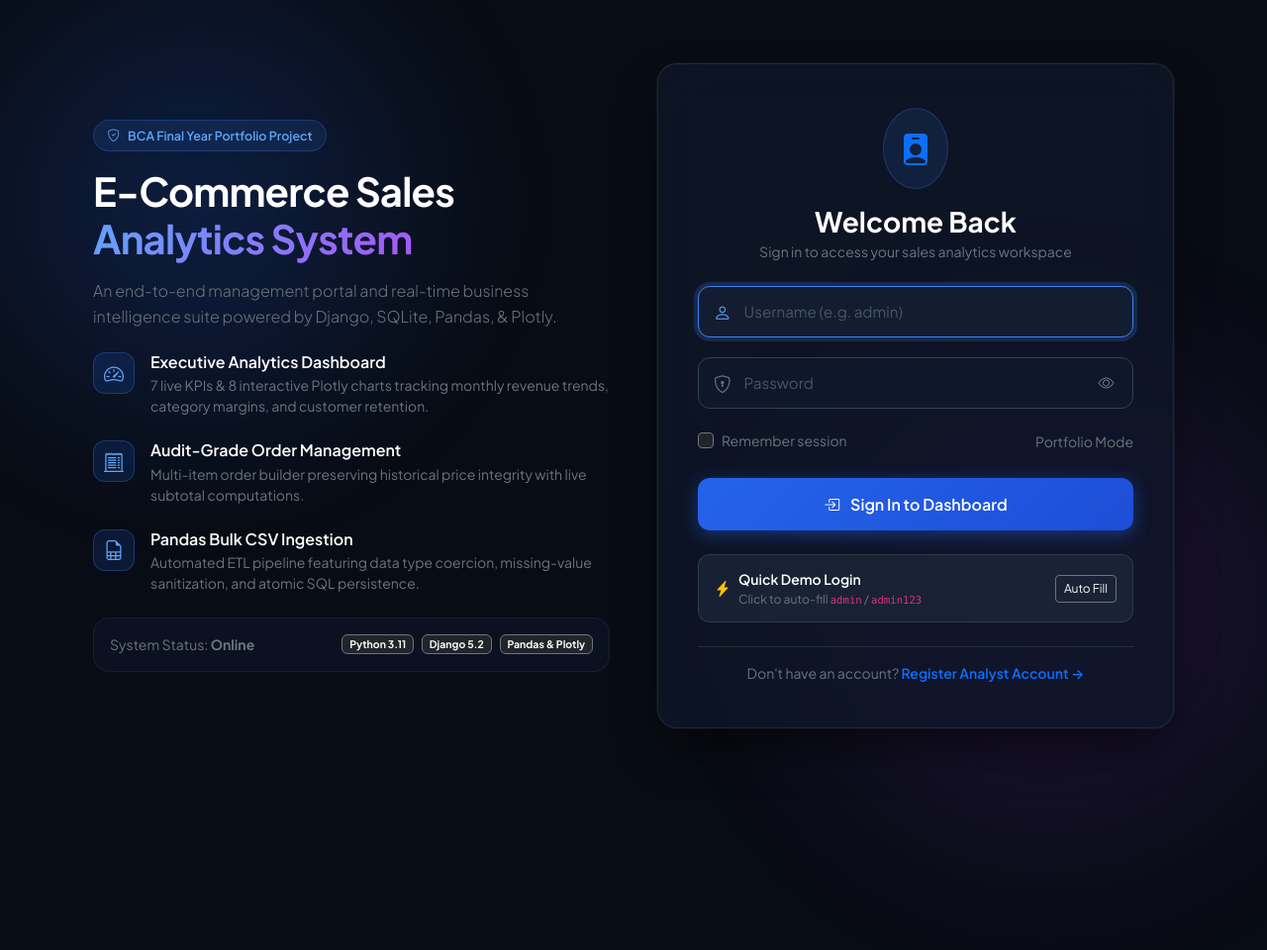
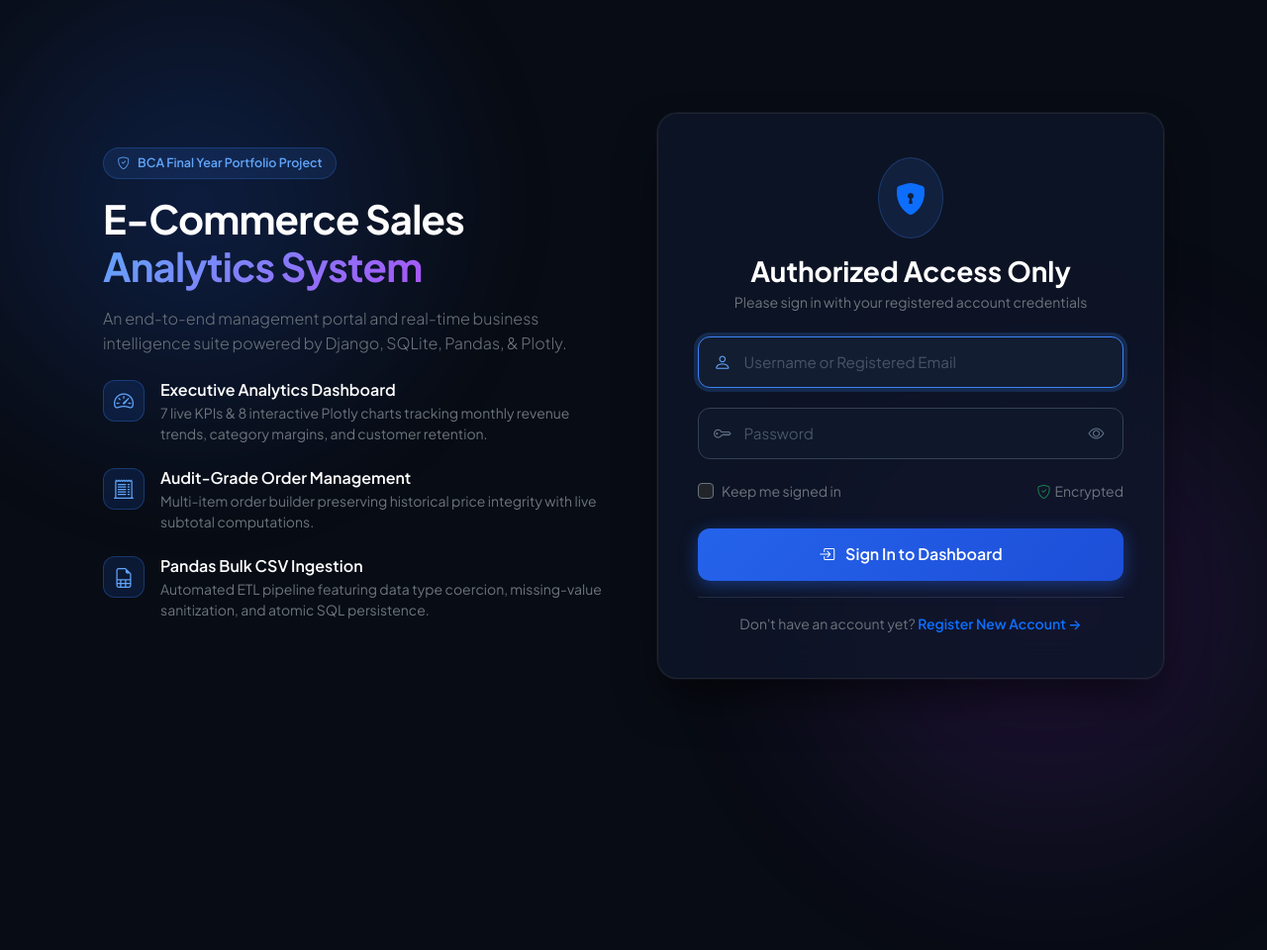
Before and after one commit to adipat/SalesPulse, a Django app: page /login/ in a window 1280 px wide; the page is wider, and only the part inside the window is pictured. Shown: that part at 99% size. Run offline with Django 5.2, Linux system fonts and the light colour scheme.

Commit message:
feat(auth): add explicit account existence verification, register CTA, and remove demo chips

```diff
--- a/core/templates/core/auth/login.html
+++ b/core/templates/core/auth/login.html
@@ -16,12 +16,11 @@
     <style>
         :root {
             --bg-dark: #080c14;
-            --card-dark: rgba(15, 23, 42, 0.75);
+            --card-dark: rgba(15, 23, 42, 0.78);
             --card-border: rgba(255, 255, 255, 0.08);
             --input-bg: #0f172a;
             --input-border: #334155;
             --accent-blue: #3b82f6;
-            --accent-glow: rgba(59, 130, 246, 0.35);
         }
 
         body {
@@ -65,9 +64,9 @@
 
         .auth-container {
             width: 100%;
-            max-width: 1140px;
+            max-width: 1120px;
             margin: auto;
-            padding: 2rem 1.5rem;
+            padding: 2.5rem 1.5rem;
             position: relative;
             z-index: 10;
         }
@@ -79,7 +78,7 @@
             -webkit-backdrop-filter: blur(20px);
             border: 1px solid var(--card-border);
             border-radius: 20px;
-            box-shadow: 0 25px 50px -12px rgba(0, 0, 0, 0.6), 0 0 0 1px rgba(255, 255, 255, 0.05);
+            box-shadow: 0 25px 50px -12px rgba(0, 0, 0, 0.65), 0 0 0 1px rgba(255, 255, 255, 0.05);
             padding: 2.75rem 2.5rem;
         }
 
@@ -163,28 +162,9 @@
             color: #ffffff;
         }
 
-        /* Demo Credentials Pill */
-        .demo-chip {
-            background: rgba(30, 41, 59, 0.7);
-            border: 1px solid rgba(51, 65, 85, 0.8);
-            border-radius: 12px;
-            padding: 0.85rem 1rem;
-            display: flex;
-            align-items: center;
-            justify-content: space-between;
-            gap: 0.75rem;
-            cursor: pointer;
-            transition: all 0.2s ease;
-        }
-
-        .demo-chip:hover {
-            background: rgba(51, 65, 85, 0.6);
-            border-color: #475569;
-        }
-
         /* Custom Dark Alerts */
         .alert-dark-custom {
-            background: rgba(30, 41, 59, 0.9);
+            background: rgba(30, 41, 59, 0.95);
             border: 1px solid rgba(59, 130, 246, 0.3);
             color: #93c5fd;
             border-radius: 12px;
@@ -193,9 +173,19 @@
         }
 
         .alert-dark-error {
-            background: rgba(69, 10, 10, 0.8);
-            border: 1px solid rgba(239, 68, 68, 0.35);
+            background: rgba(45, 12, 18, 0.95);
+            border: 1px solid rgba(239, 68, 68, 0.45);
             color: #fca5a5;
+            border-radius: 12px;
+            padding: 0.95rem 1.15rem;
+        }
+
+        .alert-dark-not-found {
+            background: rgba(55, 28, 10, 0.95);
+            border: 1px solid rgba(245, 158, 11, 0.45);
+            color: #fde68a;
+            border-radius: 12px;
+            padding: 1rem 1.15rem;
         }
 
         /* Showcase Points */
@@ -290,21 +280,6 @@
                         <p class="text-secondary small mb-0">Automated ETL pipeline featuring data type coercion, missing-value sanitization, and atomic SQL persistence.</p>
                     </div>
                 </div>
-
-                <!-- Live Metrics Teaser Pill -->
-                <div class="p-3 rounded-4 mt-4" style="background: rgba(15, 23, 42, 0.6); border: 1px solid rgba(255, 255, 255, 0.06);">
-                    <div class="d-flex align-items-center justify-content-between text-secondary small">
-                        <div class="d-flex align-items-center gap-2">
-                            <span class="badge bg-success-subtle text-success border border-success-subtle rounded-circle p-1"></span>
-                            <span>System Status: <strong>Online</strong></span>
-                        </div>
-                        <div class="d-flex gap-2">
-                            <span class="badge bg-dark border border-secondary text-light">Python 3.11</span>
-                            <span class="badge bg-dark border border-secondary text-light">Django 5.2</span>
-                            <span class="badge bg-dark border border-secondary text-light">Pandas & Plotly</span>
-                        </div>
-                    </div>
-                </div>
             </div>
 
             <!-- Right Column: Glassmorphism Dark Sign-In Card -->
@@ -314,18 +289,43 @@
                     <!-- Header -->
                     <div class="text-center mb-4">
                         <div class="d-inline-flex p-3 rounded-circle mb-3" style="background: rgba(59, 130, 246, 0.12); border: 1px solid rgba(59, 130, 246, 0.25);">
-                            <i class="bi bi-person-badge-fill text-primary" style="font-size: 2rem;"></i>
+                            <i class="bi bi-shield-lock-fill text-primary" style="font-size: 2rem;"></i>
                         </div>
-                        <h3 class="fw-bold text-white mb-1">Welcome Back</h3>
-                        <p class="text-secondary small mb-0">Sign in to access your sales analytics workspace</p>
+                        <h3 class="fw-bold text-white mb-1">Authorized Access Only</h3>
+                        <p class="text-secondary small mb-0">Please sign in with your registered account credentials</p>
                     </div>
 
-                    <!-- Flash messages -->
+                    <!-- Custom Error & Status Feedback -->
+                    {% if not_registered %}
+                        <!-- Account Does Not Exist Warning -->
+                        <div class="alert-dark-not-found mb-4" role="alert">
+                            <div class="d-flex align-items-start gap-2 mb-2">
+                                <i class="bi bi-person-x-fill text-warning fs-5"></i>
+                                <div>
+                                    <strong class="d-block text-white">Account Not Found</strong>
+                                    <span class="small">{{ error_msg }}</span>
+                                </div>
+                            </div>
+                            <div class="text-end mt-2">
+                                <a href="{% url 'core:register' %}" class="btn btn-sm btn-warning fw-semibold px-3 py-1">
+                                    <i class="bi bi-person-plus-fill me-1"></i> Register Account Now
+                                </a>
+                            </div>
+                        </div>
+                    {% elif error_msg %}
+                        <!-- Password / Inactive Account Error -->
+                        <div class="alert-dark-error mb-4 d-flex align-items-center gap-2" role="alert">
+                            <i class="bi bi-exclamation-triangle-fill text-danger fs-5"></i>
+                            <span class="small">{{ error_msg }}</span>
+                        </div>
+                    {% endif %}
+
+                    <!-- Django Flash messages (e.g., successful logout or registration) -->
                     {% if messages %}
                         {% for message in messages %}
-                            <div class="alert alert-dark-custom {% if 'error' in message.tags %}alert-dark-error{% endif %} mb-4 d-flex align-items-center justify-content-between" role="alert">
+                            <div class="alert alert-dark-custom mb-4 d-flex align-items-center justify-content-between" role="alert">
                                 <div class="d-flex align-items-center gap-2">
-                                    <i class="bi {% if 'error' in message.tags %}bi-exclamation-triangle-fill text-danger{% else %}bi-info-circle-fill text-info{% endif %}"></i>
+                                    <i class="bi {% if 'success' in message.tags %}bi-check-circle-fill text-success{% elif 'error' in message.tags %}bi-exclamation-circle-fill text-danger{% else %}bi-info-circle-fill text-info{% endif %}"></i>
                                     <span>{{ message }}</span>
                                 </div>
                                 <button type="button" class="btn-close btn-close-white small py-0" data-bs-dismiss="alert" aria-label="Close"></button>
@@ -339,11 +339,11 @@
 
                         <div class="input-group-custom">
                             <i class="bi bi-person input-icon"></i>
-                            <input type="text" name="username" id="usernameField" class="form-control-dark" placeholder="Username (e.g. admin)" required autofocus>
+                            <input type="text" name="username" id="usernameField" value="{{ entered_username }}" class="form-control-dark" placeholder="Username or Registered Email" required autofocus>
                         </div>
 
                         <div class="input-group-custom">
-                            <i class="bi bi-shield-lock input-icon"></i>
+                            <i class="bi bi-key input-icon"></i>
                             <input type="password" name="password" id="passwordField" class="form-control-dark" placeholder="Password" required>
                             <button type="button" class="password-toggle-btn" id="togglePasswordBtn" title="Toggle password visibility">
                                 <i class="bi bi-eye" id="toggleIcon"></i>
@@ -352,41 +352,29 @@
 
                         <div class="d-flex justify-content-between align-items-center mb-4">
                             <div class="form-check">
-                                <input class="form-check-input bg-dark border-secondary" type="checkbox" id="rememberMe">
+                                <input class="form-check-input bg-dark border-secondary" type="checkbox" name="remember_me" id="rememberMe">
                                 <label class="form-check-label text-secondary small" for="rememberMe">
-                                    Remember session
+                                    Keep me signed in
                                 </label>
                             </div>
-                            <span class="text-secondary small">Portfolio Mode</span>
+                            <span class="text-secondary small d-flex align-items-center gap-1">
+                                <i class="bi bi-shield-check text-success"></i> Encrypted
+                            </span>
                         </div>
 
-                        <div class="d-grid mb-4">
+                        <div class="d-grid mb-3">
                             <button type="submit" class="btn btn-glow-primary">
                                 <i class="bi bi-box-arrow-in-right me-2"></i> Sign In to Dashboard
                             </button>
                         </div>
                     </form>
 
-                    <!-- 1-Click Demo Fill Chip (Interviewer/Recruiter friendly) -->
-                    <div class="demo-chip mb-4" id="demoChip" title="Click to auto-fill default admin credentials">
-                        <div class="d-flex align-items-center gap-2">
-                            <i class="bi bi-lightning-charge-fill text-warning"></i>
-                            <div>
-                                <div class="text-white small fw-semibold">Quick Demo Login</div>
-                                <div class="text-secondary" style="font-size: 0.76rem;">Click to auto-fill <code>admin</code> / <code>admin123</code></div>
-                            </div>
-                        </div>
-                        <button type="button" class="btn btn-sm btn-outline-light border-secondary py-1 px-2" style="font-size: 0.75rem;" id="fillDemoBtn">
-                            Auto Fill
-                        </button>
-                    </div>
-
-                    <!-- Footer -->
+                    <!-- Footer Link to Register -->
                     <div class="text-center pt-3 border-top border-secondary border-opacity-25">
                         <p class="text-secondary small mb-0">
-                            Don't have an account?
+                            Don't have an account yet?
                             <a href="{% url 'core:register' %}" class="text-primary fw-semibold text-decoration-none">
-                                Register Analyst Account &rarr;
+                                Register New Account &rarr;
                             </a>
                         </p>
                     </div>
@@ -415,27 +403,6 @@
                 toggleIcon.classList.replace('bi-eye-slash', 'bi-eye');
             }
         });
-
-        // 1-Click Demo Credentials Auto-Fill
-        function fillDemoCredentials() {
-            document.getElementById('usernameField').value = 'admin';
-            document.getElementById('passwordField').value = 'admin123';
-
-            // Visual feedback on the chip
-            const chip = document.getElementById('demoChip');
-            chip.style.borderColor = '#3b82f6';
-            chip.style.backgroundColor = 'rgba(59, 130, 246, 0.15)';
-            setTimeout(() => {
-                chip.style.borderColor = '';
-                chip.style.backgroundColor = '';
-            }, 800);
-        }
-
-        document.getElementById('demoChip').addEventListener('click', fillDemoCredentials);
-        document.getElementById('fillDemoBtn').addEventListener('click', function(e) {
-            e.stopPropagation();
-            fillDemoCredentials();
-        });
     </script>
 </body>
 </html>
--- a/core/views.py
+++ b/core/views.py
@@ -3,6 +3,7 @@ import pandas as pd
 from decimal import Decimal
 from django.shortcuts import render, redirect, get_object_or_404
 from django.contrib.auth import authenticate, login, logout
+from django.contrib.auth.models import User
 from django.contrib.auth.forms import AuthenticationForm
 from django.contrib.auth.decorators import login_required
 from django.contrib import messages
@@ -47,24 +48,49 @@ def login_view(request):
     if request.user.is_authenticated:
         return redirect('core:dashboard')
 
+    error_msg = None
+    not_registered = False
+    entered_username = ''
+
     if request.method == 'POST':
-        form = AuthenticationForm(request, data=request.POST)
-        if form.is_valid():
-            username = form.cleaned_data.get('username')
-            password = form.cleaned_data.get('password')
-            user = authenticate(request, username=username, password=password)
-            if user is not None:
-                login(request, user)
-                messages.success(request, f"Welcome back, {user.username}!")
-                next_url = request.GET.get('next', 'core:dashboard')
-                return redirect(next_url)
+        entered_username = request.POST.get('username', '').strip()
+        entered_password = request.POST.get('password', '')
+        remember_me = request.POST.get('remember_me')
+
+        if not entered_username or not entered_password:
+            error_msg = "Please provide both username and password."
+        else:
+            # Check if user exists by username or email
+            user_exists = (
+                User.objects.filter(username__iexact=entered_username).first() or
+                User.objects.filter(email__iexact=entered_username).first()
+            )
+
+            if not user_exists:
+                not_registered = True
+                error_msg = f"No account found for '{entered_username}'. You don't have an account yet — please register below."
             else:
-                messages.error(request, "Invalid username or password.")
-        else:
-            messages.error(request, "Invalid credentials provided.")
-    else:
-        form = AuthenticationForm()
-    return render(request, 'core/auth/login.html', {'form': form})
+                user = authenticate(request, username=user_exists.username, password=entered_password)
+                if user is not None:
+                    if user.is_active:
+                        login(request, user)
+                        if not remember_me:
+                            request.session.set_expiry(0)  # Browser closes -> session ends
+                        else:
+                            request.session.set_expiry(1209600)  # 2 weeks
+                        messages.success(request, f"Welcome back, {user.first_name or user.username}!")
+                        next_url = request.GET.get('next', 'core:dashboard')
+                        return redirect(next_url)
+                    else:
+                        error_msg = "This account is currently disabled. Please contact the administrator."
+                else:
+                    error_msg = f"Incorrect password for '{user_exists.username}'. Please verify and try again."
+
+    return render(request, 'core/auth/login.html', {
+        'error_msg': error_msg,
+        'not_registered': not_registered,
+        'entered_username': entered_username,
+    })
 
 
 def logout_view(request):
```
Also changed, not shown: core/forms.py (+14 -0 lines).
